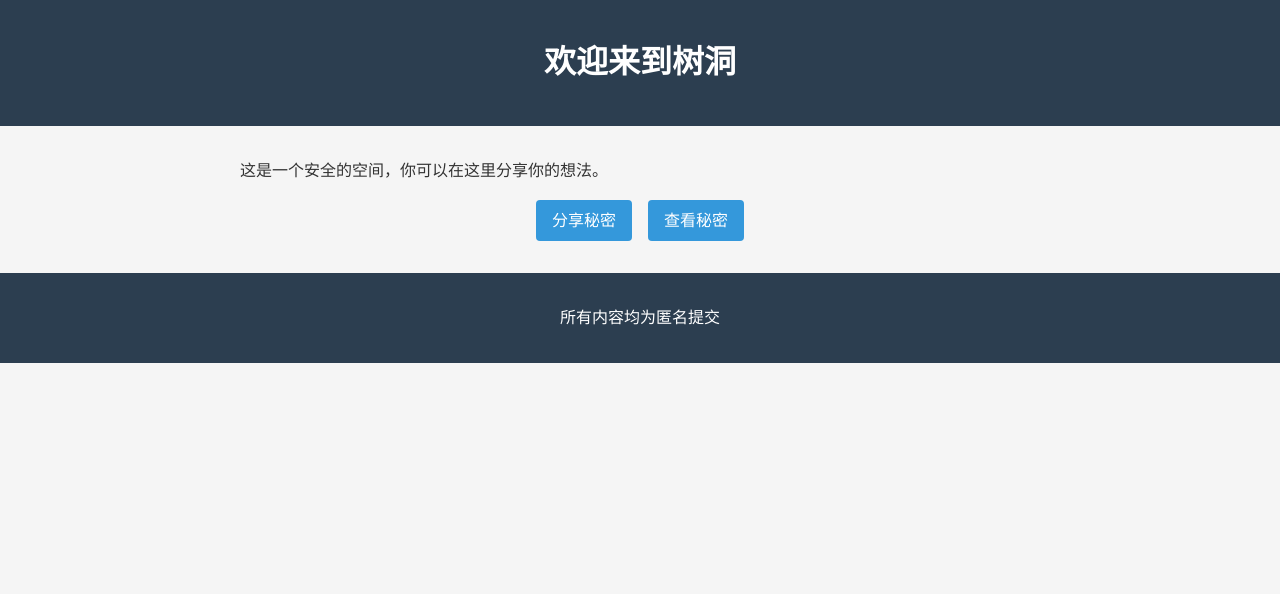
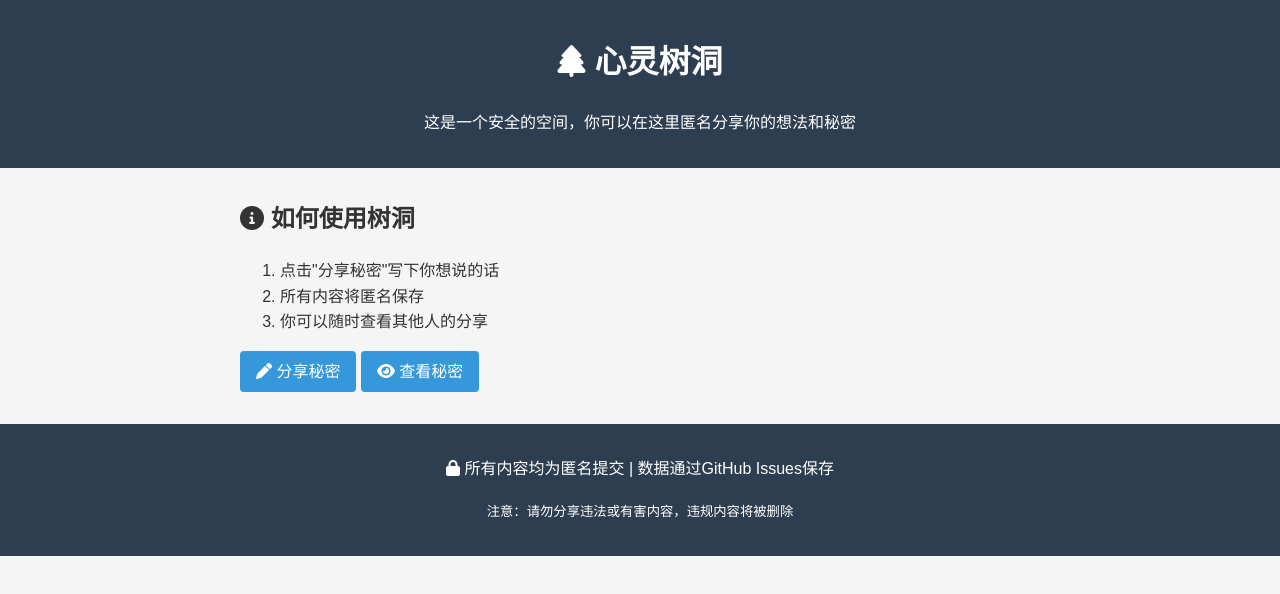
Before and after one commit to xuchengyu20130704/treehole, a plain HTML site: page index.html in a window 1280 px wide. Drawn offline with Linux system fonts and the light colour scheme.

Commit message:
Update index.html 20250511 多端同步

```diff
--- a/index.html
+++ b/index.html
@@ -3,23 +3,45 @@
 <head>
     <meta charset="UTF-8">
     <meta name="viewport" content="width=device-width, initial-scale=1.0">
-    <title>我的树洞</title>
+    <title>树洞 - 心灵避风港</title>
     <link rel="stylesheet" href="styles.css">
+    <link rel="stylesheet" href="https://cdnjs.cloudflare.com/ajax/libs/font-awesome/6.0.0/css/all.min.css">
 </head>
 <body>
-    <header>
-        <h1>欢迎来到树洞</h1>
-    </header>
-    <main>
-        <p>这是一个安全的空间，你可以在这里分享你的想法。</p>
-        <div class="buttons">
-            <a href="submit.html" class="btn">分享秘密</a>
-            <a href="view.html" class="btn">查看秘密</a>
-        </div>
-    </main>
-    <footer>
-        <p>所有内容均为匿名提交</p>
-    </footer>
+    <div class="container">
+        <header class="header">
+            <h1><i class="fas fa-tree"></i> 心灵树洞</h1>
+            <p>这是一个安全的空间，你可以在这里匿名分享你的想法和秘密</p>
+        </header>
+
+        <main class="main-content">
+            <div class="intro-card">
+                <h2><i class="fas fa-info-circle"></i> 如何使用树洞</h2>
+                <ol>
+                    <li>点击"分享秘密"写下你想说的话</li>
+                    <li>所有内容将匿名保存</li>
+                    <li>你可以随时查看其他人的分享</li>
+                </ol>
+            </div>
+
+            <div class="action-buttons">
+                <a href="submit.html" class="btn btn-primary">
+                    <i class="fas fa-pen"></i> 分享秘密
+                </a>
+                <a href="view.html" class="btn btn-secondary">
+                    <i class="fas fa-eye"></i> 查看秘密
+                </a>
+            </div>
+        </main>
+
+        <footer class="footer">
+            <p><i class="fas fa-lock"></i> 所有内容均为匿名提交 | 数据通过GitHub Issues保存</p>
+            <p class="disclaimer">
+                <small>注意：请勿分享违法或有害内容，违规内容将被删除</small>
+            </p>
+        </footer>
+    </div>
+
     <script src="scripts.js"></script>
 </body>
 </html>
```
